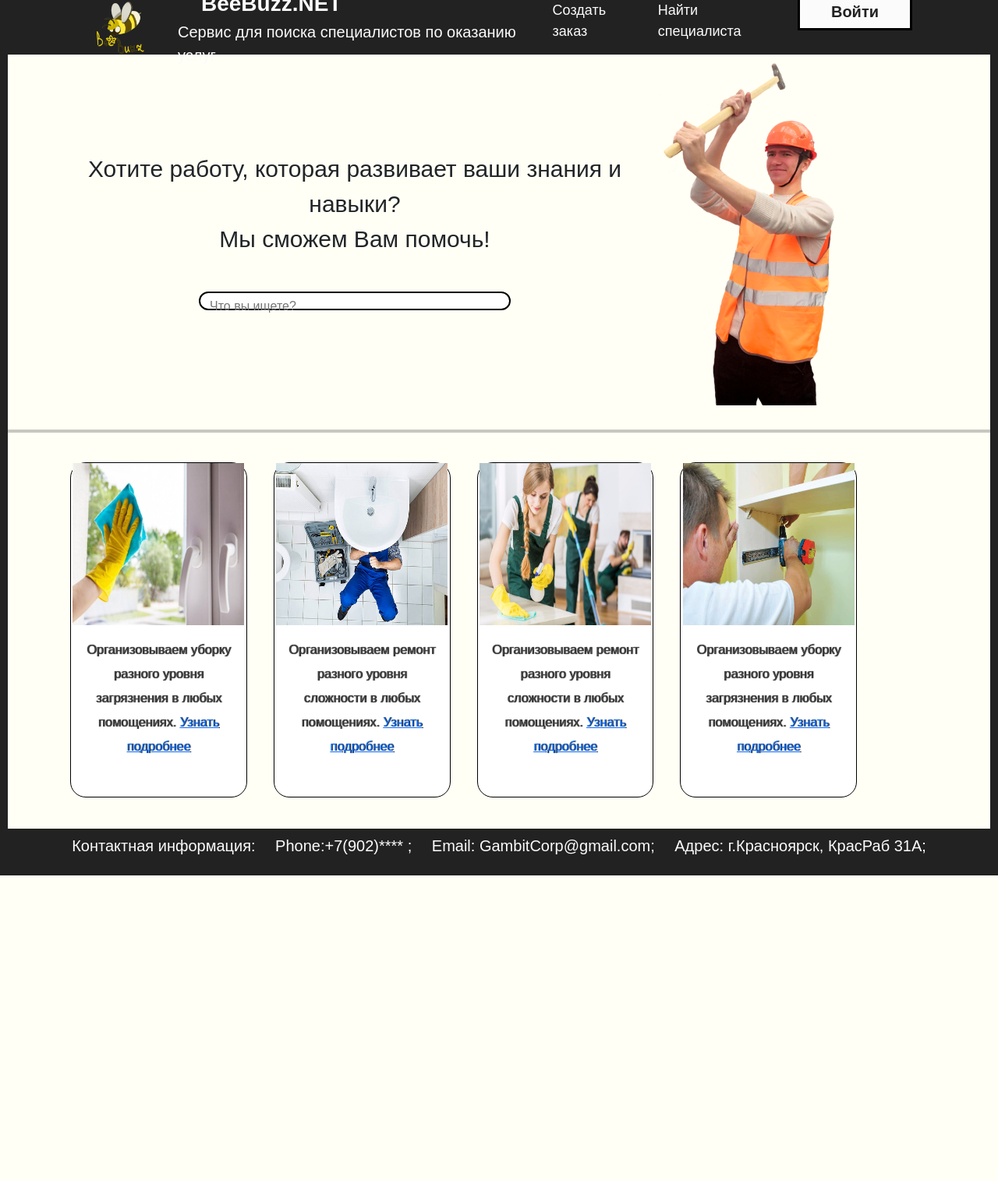
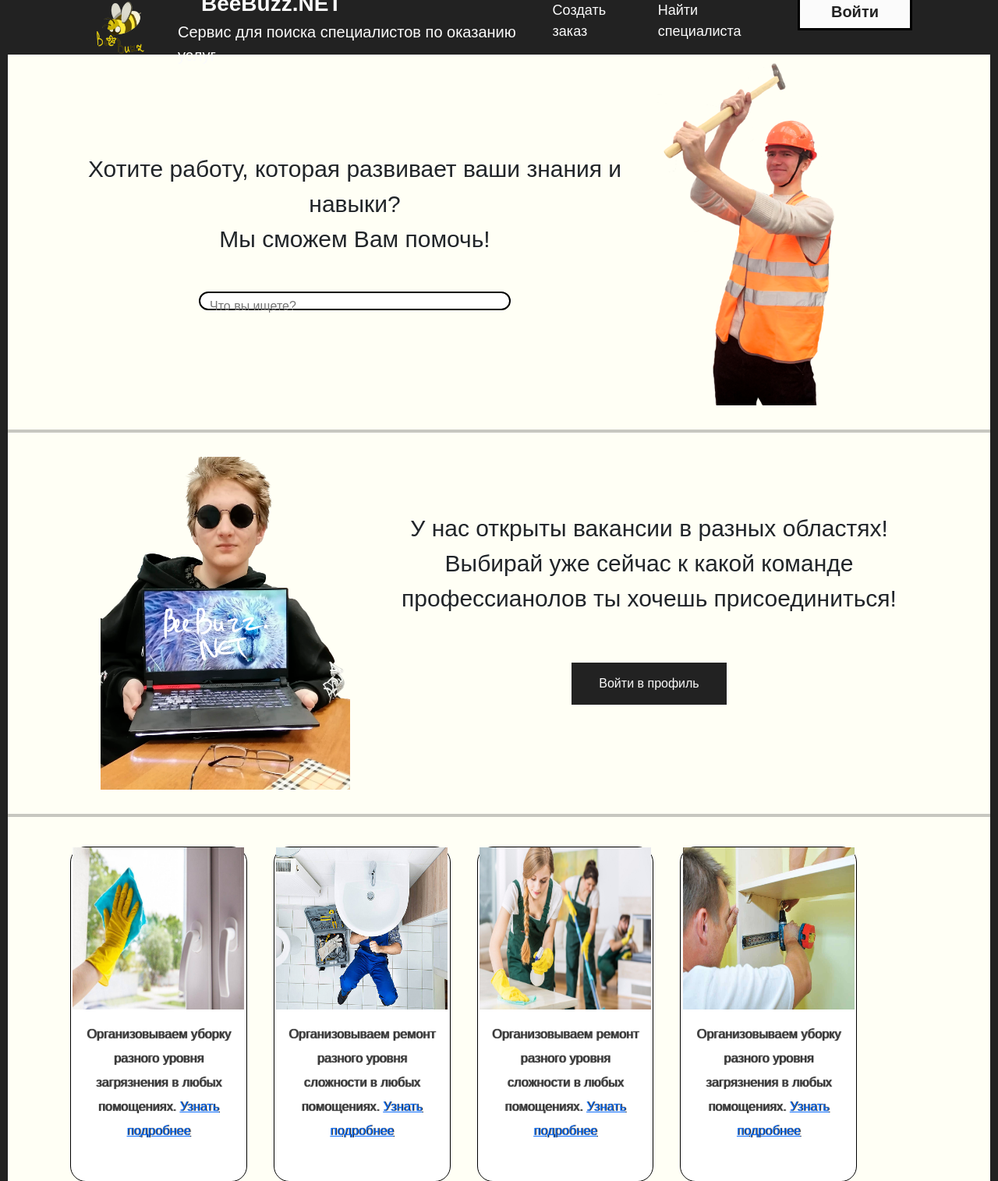
Before and after one commit to gambit515/Or_God_with_us, a Django app: page / in a window 1280 px wide. Shown: the top 1515 px of the page at 78% size. Before the commit the page ends 1123 px from the top, so only its background shows below. Run offline with Django 4.2, Linux system fonts and the light colour scheme; some libraries are stand-ins or nearby versions; some web fonts are replaced.

Commit message:
маленькая обнова в startsheet

```diff
--- a/SpecialistSyte/main/static/main/css/startsheet_1.css
+++ b/SpecialistSyte/main/static/main/css/startsheet_1.css
@@ -77,6 +77,20 @@ body {
 .clear{ clear:both;} /* отмена float */
 
 
+.button-log {
+  font-size: 16px;
+  display: flex;
+  margin: 15px auto;
+  left: 50%;
+  top: 50%;
+  padding: 15px 35px;
+  border: none;
+  background: #222222;
+  margin-bottom: 40px;
+  color:#fbfbfb;
+}
+
+
 
  /*Подвал с детьми*/
 .podval {
--- a/SpecialistSyte/main/templates/main/startsheet.html
+++ b/SpecialistSyte/main/templates/main/startsheet.html
@@ -64,7 +64,26 @@
 
 	<hr style="border: 2px solid #222222; width: auto; margin-top: 30px; margin-bottom: 30px;">
 
+	<table align="center">
+		<tr>
+			<td align="right" valign="bottom" style="width: 370px;">
+				<div class="image-vd2">
+					<img src="{% static 'main/images/egorik.png' %}" width="320">
+				</div>
+			</td>
+			<td align="center" valign="middle" style="width: 750px;">
+				<nav class="lp2" style="margin-left: 15px;">
+					<div class="lp_lab">
+						<label>У нас открыты вакансии в разных областях!<br>Выбирай уже сейчас
+							к какой команде профессианолов ты хочешь присоединиться!<br><br></label>
+					</div>
+					<input class="button-log" type="submit" value="Войти в профиль">
+				</nav>
+			</td>
+		</tr>
+	</table>
 
+	<hr style="border: 2px solid #222222; width: auto; margin-top: 30px; margin-bottom: 30px;">
 
 	<section class="about" style="padding-bottom: 40px;">
 	<div class="wrap_about">
```
Also changed, not shown: SpecialistSyte/main/static/main/images/egorik.png (added).
